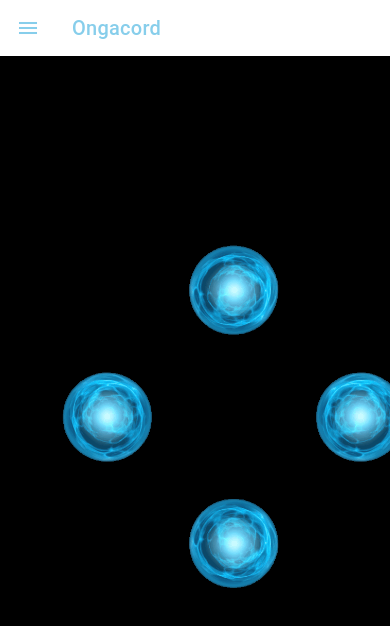
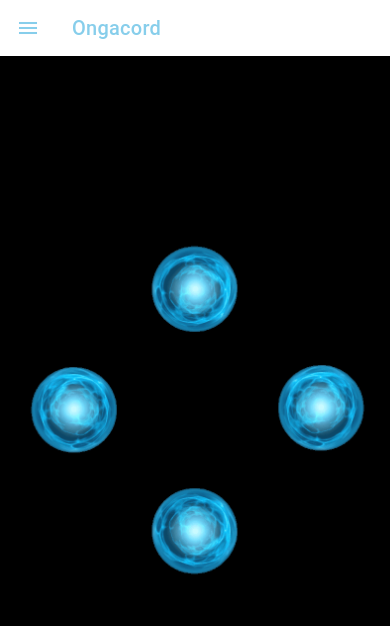
Before and after one commit to ArkDriveDev/Ongacord, a React (Vite) app: page /hologram in a window 390 px wide. Shown: the top 626 px of the page. Built offline with nearby package versions, Linux system fonts and the light colour scheme.

Commit message:
adjustment again

```diff
--- a/src/pages/Hologram.css
+++ b/src/pages/Hologram.css
@@ -16,9 +16,9 @@ ion-content.hologram-container {
 /* Centered Container - 1 inch spacing */
 .hologram-center {
   position: relative;
-  width: 140vmin; /* Slightly reduced from 160vmin */
+  width: 140vmin;
   height: 140vmin;
-  max-width: 580px; /* Reduced from 650px */
+  max-width: 580px;
   max-height: 580px;
   margin: 25vh auto 0;
   transform: translateY(-10%);
@@ -27,7 +27,7 @@ ion-content.hologram-container {
 /* Image Containers */
 .reflection-image {
   position: absolute;
-  width: 20%; /* Increased from 18% */
+  width: 20%;
   height: 20%;
   display: flex;
   justify-content: center;
@@ -44,7 +44,7 @@ ion-content.hologram-container {
 
 /* Positioning - 1 inch spacing */
 .reflection-image.top {
-  top: 10%; /* Brought closer than 8% */
+  top: 10%;
   left: 50%;
   transform: translateX(-50%);
 }
@@ -67,25 +67,27 @@ ion-content.hologram-container {
   transform: translateY(-50%) rotate(270deg);
 }
 
-/* Mobile Responsiveness */
+/* Mobile Responsiveness - Fixed Right Overlap */
 @media (max-width: 768px) {
   .hologram-center {
-    width: 120vmin;
-    height: 120vmin;
+    width: 115vmin; /* Reduced width to prevent overlap */
+    height: 115vmin;
     margin: 30vh auto 0;
-    transform: translateY(-15%);
+    left: 50%;
+    transform: translateX(-50%) translateY(-15%); /* Precise centering */
   }
 
   .reflection-image {
-    width: 22%; /* Increased from 20% */
+    width: 22%;
     height: 22%;
   }
 
   .reflection-image.top {
-    top: 12%; /* Brought closer than 10% */
+    top: 12%;
   }
   .reflection-image.right {
-    right: 12%;
+    right: 11%; /* Adjusted from 12% to prevent overlap */
+    transform: translateY(-50%) rotate(90deg) scaleX(-1) translateX(2px); /* Micro-nudge */
   }
   .reflection-image.bottom {
     bottom: 12%;
```
